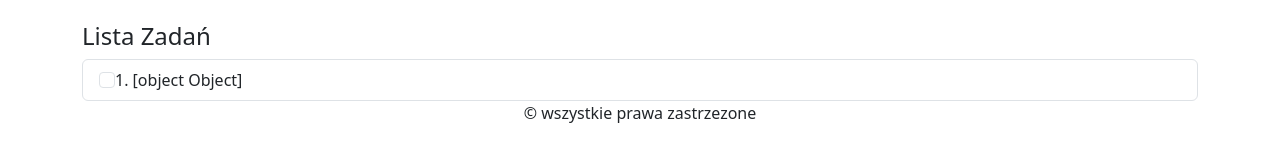
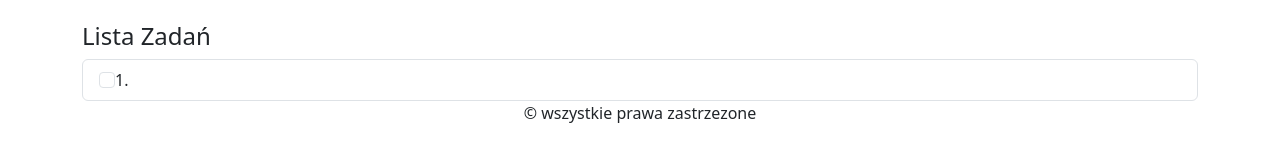
Before and after one commit to Wav3K/angular4g1, an Angular app: page / in a window 1280 px wide. Both pictures are taken after a click on the button "Dodaj zadanie". Shown: the part 214-373 px from the top of the page. Built offline with nearby package versions, Linux system fonts and the light colour scheme.

Commit message:
ngIf added

```diff
--- a/src/app/todo-list/todo-list.component.html
+++ b/src/app/todo-list/todo-list.component.html
@@ -8,10 +8,15 @@
 
 <div class="mt-4">
   <h4>Lista Zadań</h4>
-  <ul class="list-group todos-list">
+  <ul class="list-group todos-list" *ngIf="todos.length > 0; else noTasks">
     <li class="list-group-item" *ngFor="let todo of todos; index as i">
       <input type="checkbox" class="form-check-input my-1" [checked]="todo.isCompleted">
-      <span class="todo-item">{{i+1}}. {{todo}}</span>
+      <span class="todo-item">{{i+1}}. {{todo.name}}</span>
     </li>
   </ul>
+<!--  <h5 *ngIf="todos.length===0;">Brak zadań do wykonania</h5>-->
+<!--  to ponizej siw wyswietli jesli bedzie puste w notasks-->
+  <ng-template #noTasks>
+    <h5>Brak zadań do wykonania</h5>
+  </ng-template>
 </div>
--- a/src/app/todo-list/todo-list.component.ts
+++ b/src/app/todo-list/todo-list.component.ts
@@ -1,12 +1,13 @@
 import { Component } from '@angular/core';
-import {NgForOf} from '@angular/common';
+import {NgForOf, NgIf} from '@angular/common';
 import {Todo} from '../shared/interfaces/todo.interface';
 
 @Component({
   selector: 'app-todo-list',
   standalone: true,
   imports: [
-    NgForOf
+    NgForOf,
+    NgIf
   ],
   templateUrl: './todo-list.component.html',
   styleUrl: './todo-list.component.css'
```
